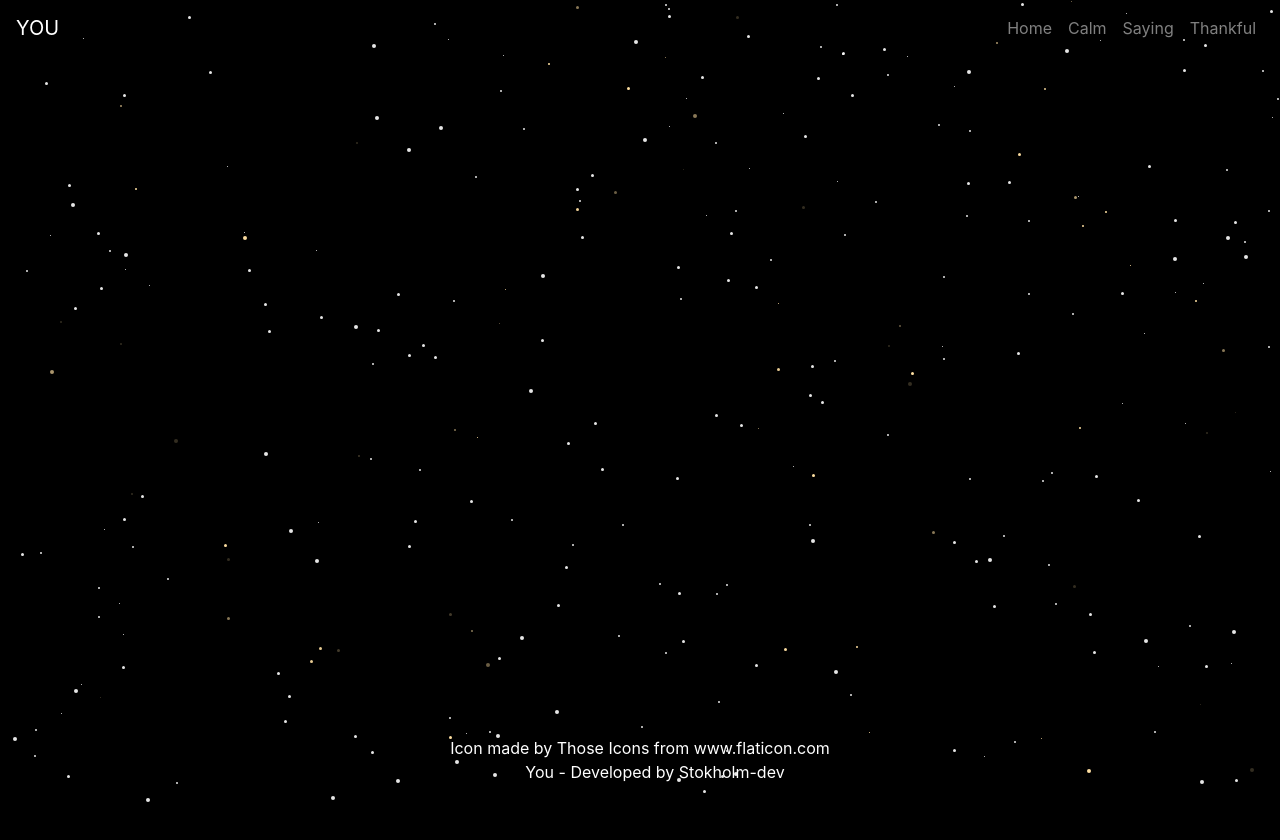
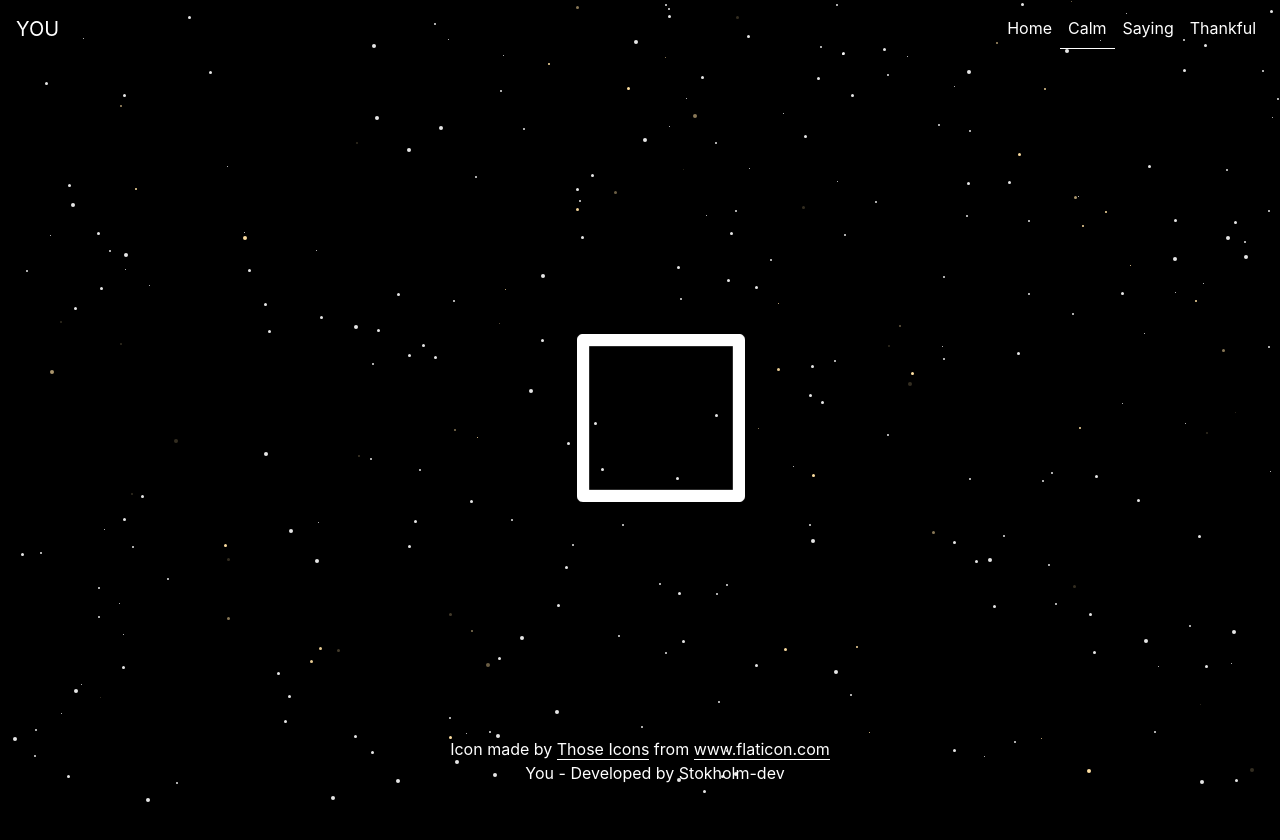
Before and after one commit to Stokholm-dev/you, a React (Create React App) app: page /Calm in a window 1280 px wide. Shown: the top 840 px of the page. Built offline with nearby package versions, Linux system fonts and the light colour scheme.

Commit message:
Styled calm component and active link in nav

```diff
--- a/public/index.html
+++ b/public/index.html
@@ -15,5 +15,10 @@
     <script src="https://code.jquery.com/jquery-3.4.1.slim.min.js" integrity="sha384-J6qa4849blE2+poT4WnyKhv5vZF5SrPo0iEjwBvKU7imGFAV0wwj1yYfoRSJoZ+n" crossorigin="anonymous"></script>
     <script src="https://cdn.jsdelivr.net/npm/popper.js@1.16.0/dist/umd/popper.min.js" integrity="sha384-Q6E9RHvbIyZFJoft+2mJbHaEWldlvI9IOYy5n3zV9zzTtmI3UksdQRVvoxMfooAo" crossorigin="anonymous"></script>
     <script src="https://stackpath.bootstrapcdn.com/bootstrap/4.4.1/js/bootstrap.min.js" integrity="sha384-wfSDF2E50Y2D1uUdj0O3uMBJnjuUD4Ih7YwaYd1iqfktj0Uod8GCExl3Og8ifwB6" crossorigin="anonymous"></script>
+    <script>
+      $(function() {
+  $('nav a[href^="/' + location.pathname.split("/")[1] + '"]').addClass('active');
+});
+    </script>
   </body>
 </html>
--- a/src/App.jsx
+++ b/src/App.jsx
@@ -2,7 +2,7 @@ import React, { Component } from 'react';
 import './style.css'; //#Import of styling
 import Background from './pages/Background';
 import Nav from './pages/Nav';
-import { BrowserRouter as Router, Switch, Route} from 'react-router-dom'; //Import of react router
+import { BrowserRouter as Router, Switch, Route,Redirect} from 'react-router-dom'; //Import of react router
 import Home from './pages/Home';
 import Calm from './pages/Calm';
 import Footer from './pages/Footer';
@@ -16,7 +16,7 @@ export default class App extends Component {
                 <Nav></Nav>
                     <Router>
                         <Switch>
-                            <Route path="/" exact component={Home}></Route>
+                            <Route path="/Home" exact component={Home}></Route>
                             <Route path="/Calm" exact component={Calm}></Route>
                             <Route path="/Saying" exact component={Saying}></Route>
                             <Route path="/Thankful" exact component={Thankful}></Route>
--- a/src/pages/Calm.jsx
+++ b/src/pages/Calm.jsx
@@ -1,9 +1,4 @@
 import React, { Component } from 'react';
-import Square from "../data/times-square.svg";
-import Circle from "../data/circle.svg";
-import Hexagon from "../data/hexagon.svg";
-import Triangle from "../data/triangle.svg";
-
 
 //TODO: Make 3 animations you can change from - to see
 ///* A square, a triangle, a circle and a hexagon - SVG */
@@ -18,16 +13,30 @@ export default class Calm extends Component {
 		return (
 			<div>
 				<div class="centering">
-					<img
-						class="object"
-						src={Square}
+					<svg
+						className="object"
+						enable-background="new 0 0 482.239 482.239"
 						alt="Square"
 						height="42"
 						width="42"
-					/>
+						viewBox="0 0 482.239 482.239"
+						xmlns="http://www.w3.org/2000/svg"
+					>
+						<path d="m465.016 0h-447.793c-9.52 0-17.223 7.703-17.223 17.223v447.793c0 9.52 7.703 17.223 17.223 17.223h447.793c9.52 0 17.223-7.703 17.223-17.223v-447.793c0-9.52-7.703-17.223-17.223-17.223zm-17.223 447.793h-413.347v-413.347h413.348v413.347z" />
+					</svg>
 				</div>
-                <div className="IconCredit">Icon made by <a href="https://www.flaticon.com/authors/those-icons" title="Those Icons">Those Icons</a> from <a href="https://www.flaticon.com/" title="Flaticon"> www.flaticon.com</a></div>
-{/*
+				<div className="IconCredit">
+					Icon made by{' '}
+					<a href="https://www.flaticon.com/authors/those-icons" title="Those Icons">
+						Those Icons
+					</a>{' '}
+					from{' '}
+					<a href="https://www.flaticon.com/" title="Flaticon">
+						{' '}
+						www.flaticon.com
+					</a>
+				</div>
+				{/*
 				<div class="centering">
 					<img
 						class="object"
@@ -63,7 +72,7 @@ export default class Calm extends Component {
 				</div>
                 <div className="IconCredit">Icon made by <a href="https://www.flaticon.com/authors/freepik" title="Freepik">Freepik</a> from <a href="https://www.flaticon.com/" title="Flaticon">www.flaticon.com</a></div>
 */}
-                </div>
+			</div>
 		);
 	}
 }
--- a/src/pages/Nav.jsx
+++ b/src/pages/Nav.jsx
@@ -6,12 +6,12 @@ export default class Nav extends Component {
 	render() {
 		return (
 			<div>
-				<nav class="navbar navbar-expand-lg navbar-dark navbar-inner ">
-					<a class="navbar-brand" href="/">
+				<nav className="navbar navbar-expand-lg navbar-dark navbar-inner ">
+					<a className="navbar-brand" href="/Home">
 						YOU
 					</a>
 					<button
-						class="navbar-toggler"
+						className="navbar-toggler"
 						type="button"
 						data-toggle="collapse"
 						data-target="#navbarSupportedContent"
@@ -19,27 +19,27 @@ export default class Nav extends Component {
 						aria-expanded="false"
 						aria-label="Toggle navigation"
 					>
-						<span class="navbar-toggler-icon" />
+						<span className="navbar-toggler-icon" />
 					</button>
-					<div class="collapse navbar-collapse" id="navbarSupportedContent">
-						<ul class="navbar-nav ml-auto">
-							<li class="nav-item ">
-								<a class="nav-link" href="/">
+					<div className="collapse navbar-collapse" id="navbarSupportedContent">
+						<ul className="navbar-nav ml-auto">
+							<li className="nav-item ">
+								<a className="nav-link" href="/Home">
 									Home
 								</a>
 							</li>
-							<li class="nav-item">
-								<a class="nav-link" href="/Calm">
+							<li className="nav-item">
+								<a className="nav-link" href="/Calm">
 									Calm
 								</a>
 							</li>
-							<li class="nav-item">
-								<a class="nav-link" href="/Saying">
+							<li className="nav-item">
+								<a className="nav-link" href="/Saying">
 									Saying
 								</a>
 							</li>
-							<li class="nav-item">
-								<a class="nav-link" href="/Thankful">
+							<li className="nav-item">
+								<a className="nav-link" href="/Thankful">
 									Thankful
 								</a>
 							</li>
--- a/src/scss/app.scss
+++ b/src/scss/app.scss
@@ -10,3 +10,8 @@ h1 {
 	text-align: center;
 	margin-top: 35vh;
 }
+
+path{
+	stroke:white;
+	fill:white;
+}
--- a/src/scss/calm.scss
+++ b/src/scss/calm.scss
@@ -24,7 +24,7 @@
 	position: relative;
 }
 
-.centering img {
+.centering svg {
 	/*border-radius:4px;*/
 	margin: 0;
 	position: absolute;
@@ -35,10 +35,11 @@
 /*ICON CREDITS*/
 .IconCredit{
     color:$fontColor;
-  text-align: center;
-
+  	text-align: center;
 
     a{
-        color:$fontColor;
+		color:$fontColor;
+		border-bottom-width: 1px;
+		border-bottom-style: solid;
     }
 }
--- a/src/scss/nav.scss
+++ b/src/scss/nav.scss
@@ -1,3 +1,12 @@
 .navbar-inner {
     background:transparent;
 }
+
+.navbar-dark .navbar-nav .nav-link{
+    color:$fontColor;
+}
+
+.active{
+        border-bottom-width: 1px;
+		border-bottom-style: solid;
+}
--- a/src/style.css
+++ b/src/style.css
@@ -8,6 +8,10 @@ body {
 h1 {
   text-align: center;
   margin-top: 35vh; }
+
+path {
+  stroke: white;
+  fill: white; }
 
 .dot {
   position: absolute;
@@ -56,7 +60,7 @@ h1 {
   height: 85vh;
   position: relative; }
 
-.centering img {
+.centering svg {
   /*border-radius:4px;*/
   margin: 0;
   position: absolute;
@@ -68,7 +72,9 @@ h1 {
   color: #ffffff;
   text-align: center; }
   .IconCredit a {
-    color: #ffffff; }
+    color: #ffffff;
+    border-bottom-width: 1px;
+    border-bottom-style: solid; }
 
 .container {
   position: relative;
@@ -85,3 +91,10 @@ h1 {
 
 .navbar-inner {
   background: transparent; }
+
+.navbar-dark .navbar-nav .nav-link {
+  color: #ffffff; }
+
+.active {
+  border-bottom-width: 1px;
+  border-bottom-style: solid; }
```
